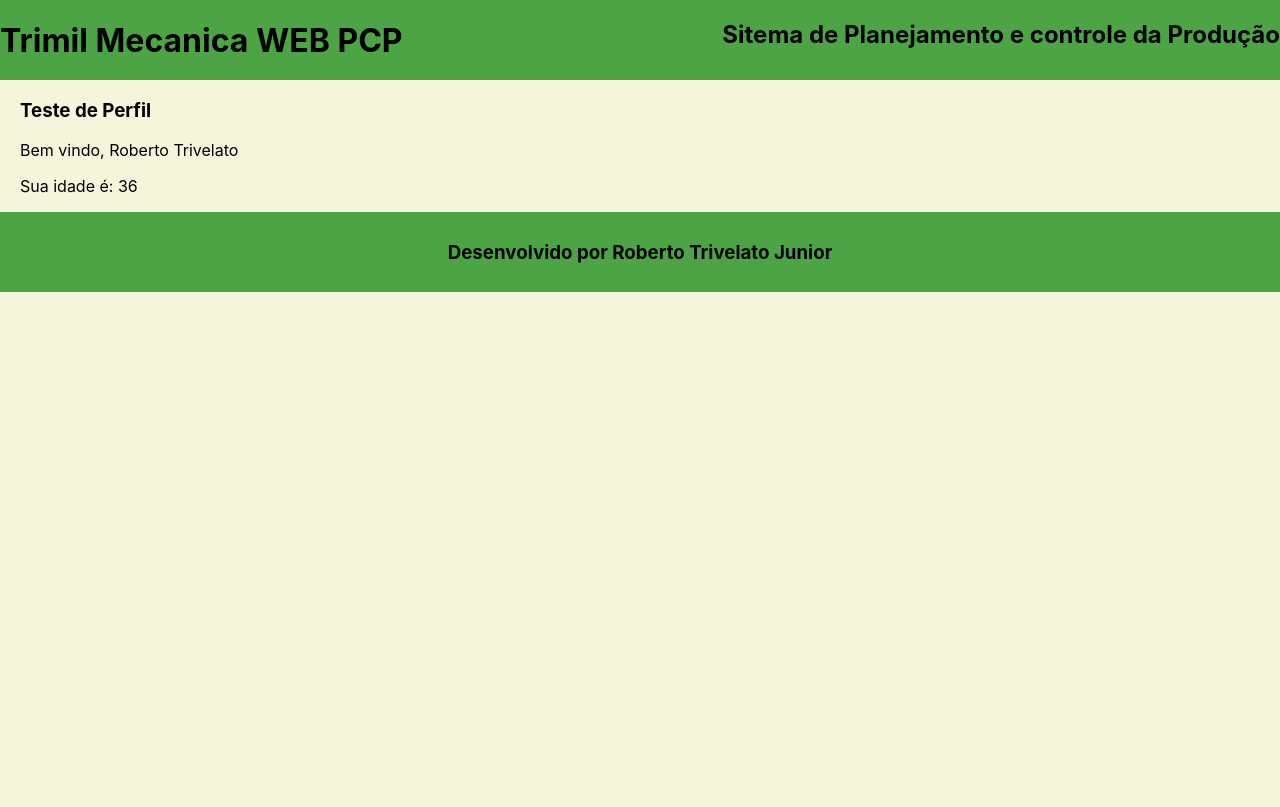
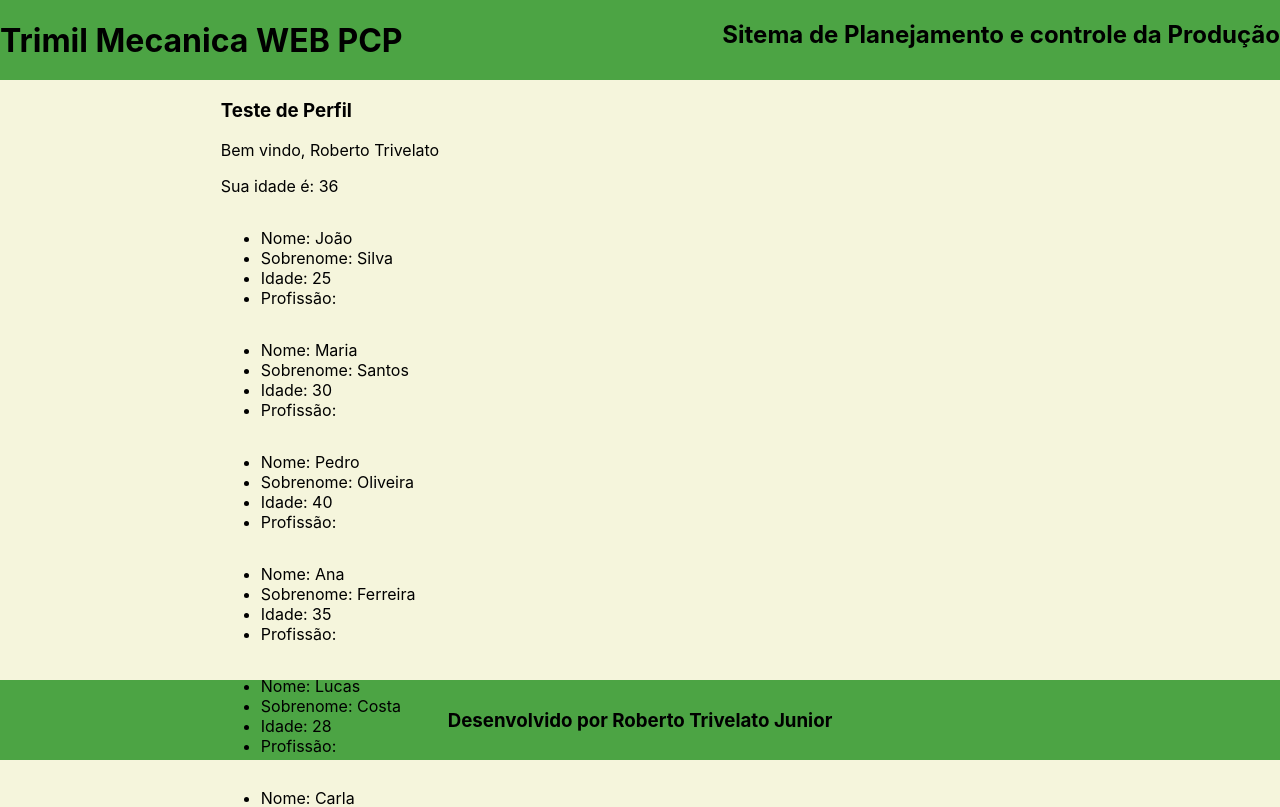
Before and after one commit to TrivelatoRob/ReactJS, a React (Create React App) app in the folder my-app/: page / in a window 1280 px wide. Shown: the top 807 px of the page. Built offline with nearby package versions, Linux system fonts and the light colour scheme.

Commit message:
Segunda aula de React

```diff
--- a/my-app/src/App.js
+++ b/my-app/src/App.js
@@ -1,14 +1,25 @@
 import './App.css';
-import Projeto from './pages/projeto'
+import { UserProvider } from './context/userContext';
+import Main from './pages/main'
+
 
 function App() {
   return (
     <div className="App">
 
-     <Projeto />
+     <Main />
 
     </div>
   );
 }
 
-export default App;
+function AppWrapper(){
+  return(
+    <UserProvider>
+      <App />
+    </UserProvider>
+  )
+
+}
+
+export default AppWrapper
--- /dev/null
+++ b/my-app/src/context/userContext.jsx
@@ -0,0 +1,17 @@
+import React, { createContext, useState } from 'react';
+
+// Create a context with a default value
+const UserContext = createContext(null);
+
+const UserProvider = ({ children }) => {
+  const [pessoas, setPessoas] = useState([]);
+  const [loading, setLoading] = useState(true)
+
+  return (
+    <UserContext.Provider value={{ pessoas, setPessoas, loading, setLoading }}>
+      {children}
+    </UserContext.Provider>
+  );
+};
+
+export { UserContext, UserProvider };
--- a/my-app/src/index.js
+++ b/my-app/src/index.js
@@ -2,7 +2,7 @@ import React from 'react';
 import ReactDOM from 'react-dom/client';
 import './index.css';
 import reportWebVitals from './reportWebVitals';
-import Main from './pages/main'
+import App from './App'
 import Header from './components/header';
 import Footer from './components/footer';
 
@@ -10,7 +10,7 @@ const root = ReactDOM.createRoot(document.getElementById('root'));
 root.render(
   <React.StrictMode>
     <Header />
-    <Main />
+    <App />
     <Footer />
   </React.StrictMode>
 );
--- a/my-app/src/pages/main.jsx
+++ b/my-app/src/pages/main.jsx
@@ -1,16 +1,34 @@
-import React from 'react'
+import React, { useEffect, useContext} from 'react'
 import Perfil from '../components/perfil'
 import './styles/main.css'
+import { UserContext } from '../context/userContext'
+import Pessoas from './pessoas'
 
 
 function Main(){
+    const {pessoas, setPessoas} = useContext(UserContext)
+
+    useEffect(() => {
+		const fetchUsers = async () => {
+			const response = await fetch('/pessoas.json');
+				const data = await response.json();
+				console.log(data)
+			  	setPessoas(data);
+		  };
+		fetchUsers();
+		}, [])
+
+
 
     return(
 
         <div>
             <div className='main-content'>
+                <div>
                 <h3>Teste de Perfil</h3>
                 <Perfil nome={'Roberto'} sobrenome={'Trivelato'} idade={'36'} />
+                <Pessoas pessoas={pessoas} />
+                </div>
             </div>
         </div>
     )
--- a/my-app/src/pages/pessoas.jsx
+++ b/my-app/src/pages/pessoas.jsx
@@ -2,12 +2,12 @@ import React from "react";
 import './styles/pessoas.css'
 
 
-function Pessoas(pessoas){
+function Pessoas({pessoas}){
 
     return (
         pessoas.map((element) =>{
-            return (<div className="grid">
-                <ul className="lista">
+            return (<div className="lista">
+                <ul>
                 <li>Nome: {element['nome']}</li>
                 <li>Sobrenome: {element['sobrenome']}</li>
                 <li>Idade: {element['idade']}</li>
--- a/my-app/src/pages/styles/main.css
+++ b/my-app/src/pages/styles/main.css
@@ -1,3 +1,6 @@
 .main-content{
     margin-left: 20px;
+    display: flex;
+    flex-direction: column;
+
 }
--- a/my-app/src/pages/styles/pessoas.css
+++ b/my-app/src/pages/styles/pessoas.css
@@ -1,12 +1,10 @@
-.grid{
+.lista{
    display: flex;
-   flex-flow: row;
+   flex-direction: column;
+   flex-wrap: wrap;
+   align-items: center;
+   justify-content: center;
    width: fit-content;
    height: fit-content;
-   align-items: center;
-   justify-content: center;
+
 }
-
-.lista{
-    list-style: none;
-}
```
